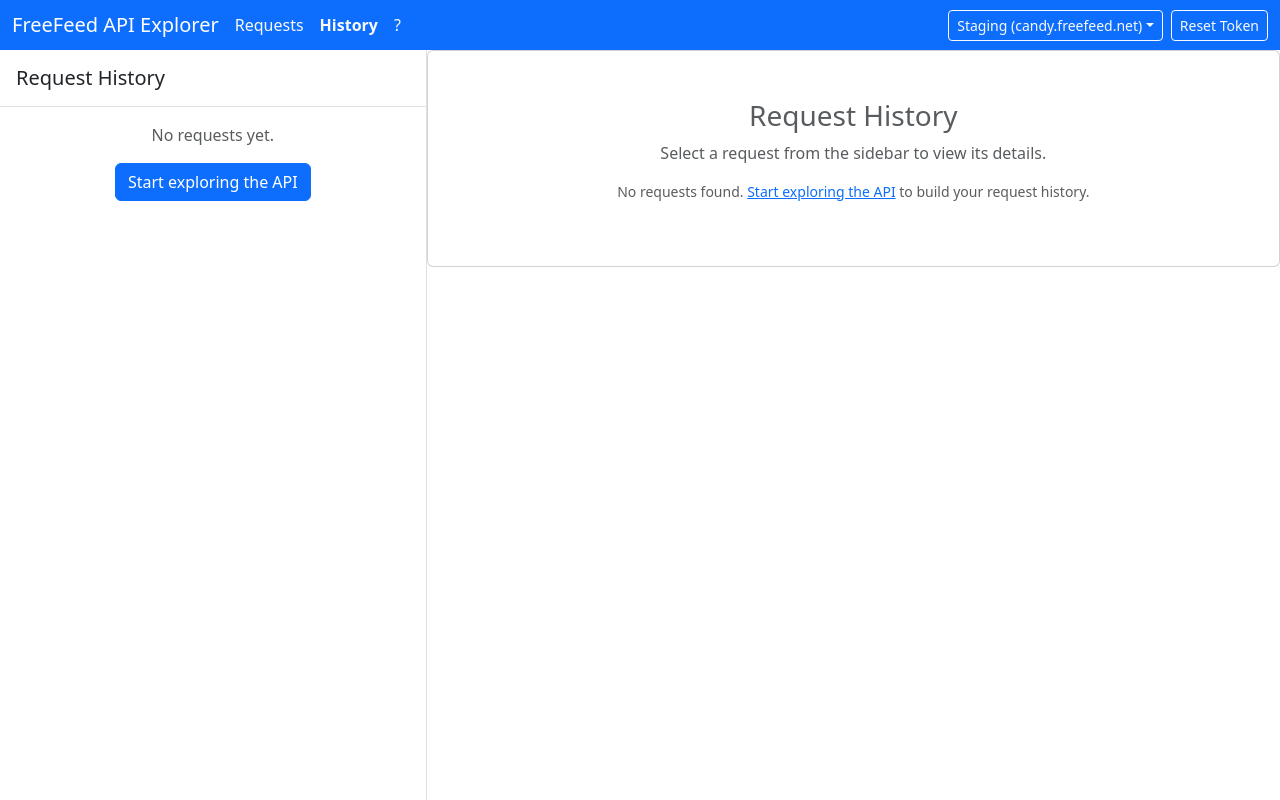
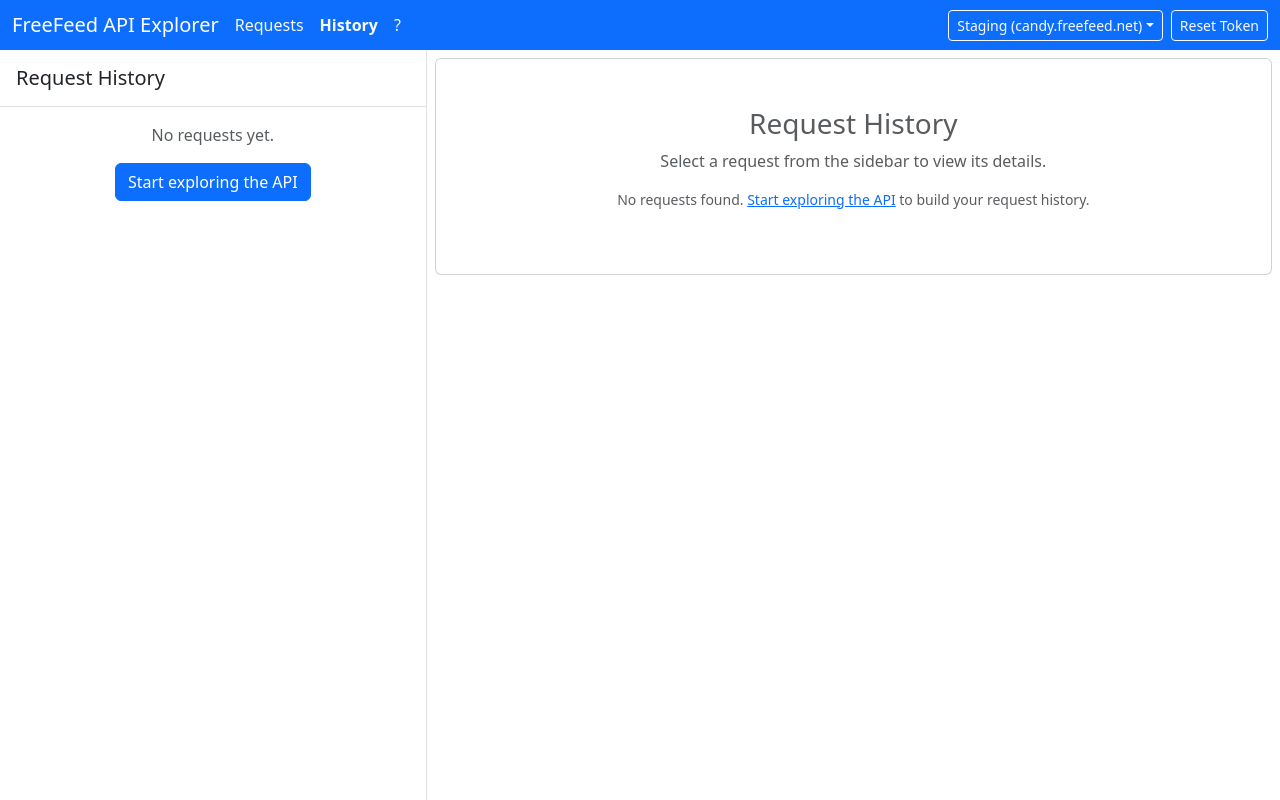
Before and after one commit to dreikanter/freefeed-api-explorer, a SvelteKit app: page /history in a window 1280 px wide. Built offline with nearby package versions, Linux system fonts and the light colour scheme.

Commit message:
Add scrollable-column padding to history main section
Wrap history main content in scrollable-column with
px-2 pt-2, matching the Requests page layout.

https://claude.ai/code/session_011KWg3fJa4NQMwEocMSqFiU

```diff
--- a/src/routes/history/+page.svelte
+++ b/src/routes/history/+page.svelte
@@ -141,6 +141,7 @@
 
   <!-- Main Content: Request Details -->
   <div class="split-main">
+    <div class="scrollable-column px-2 pt-2">
     {#if selectedRequest}
       <!-- Request Info -->
       <div class="card mb-4">
@@ -190,5 +191,6 @@
         </div>
       </div>
     {/if}
+    </div>
   </div>
 </div>
```
